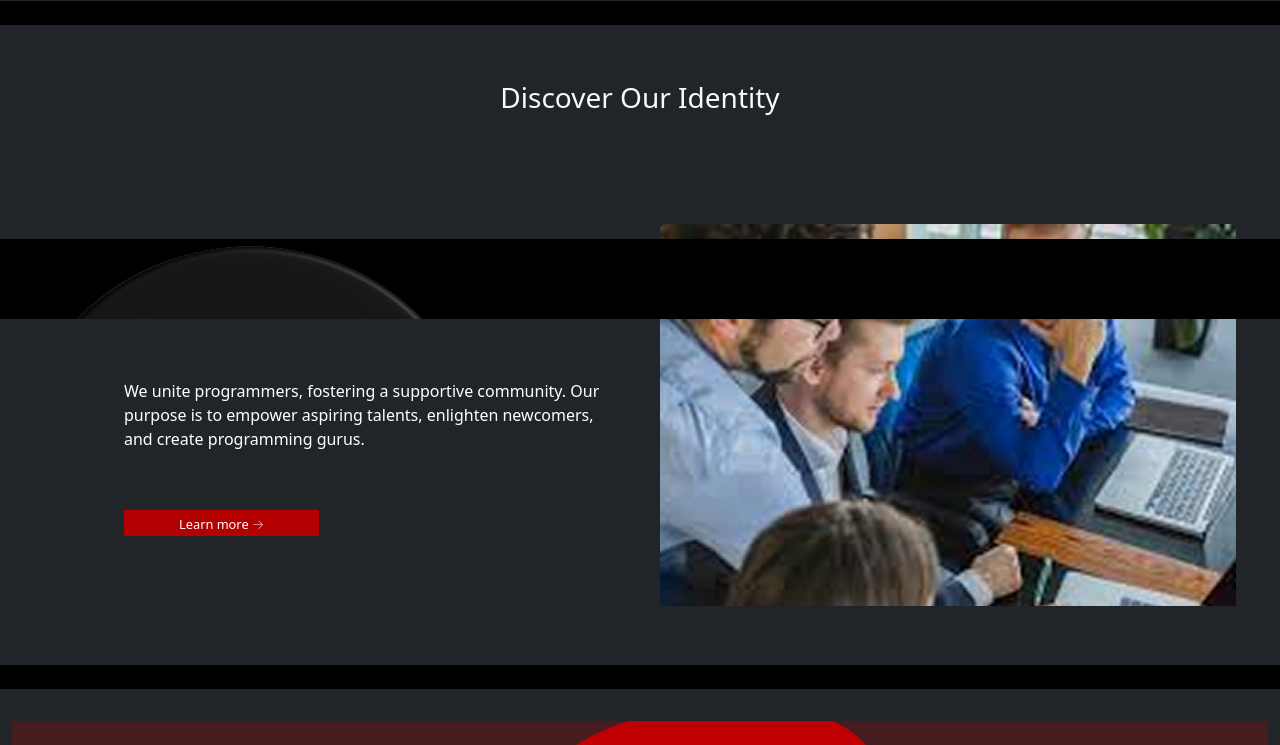
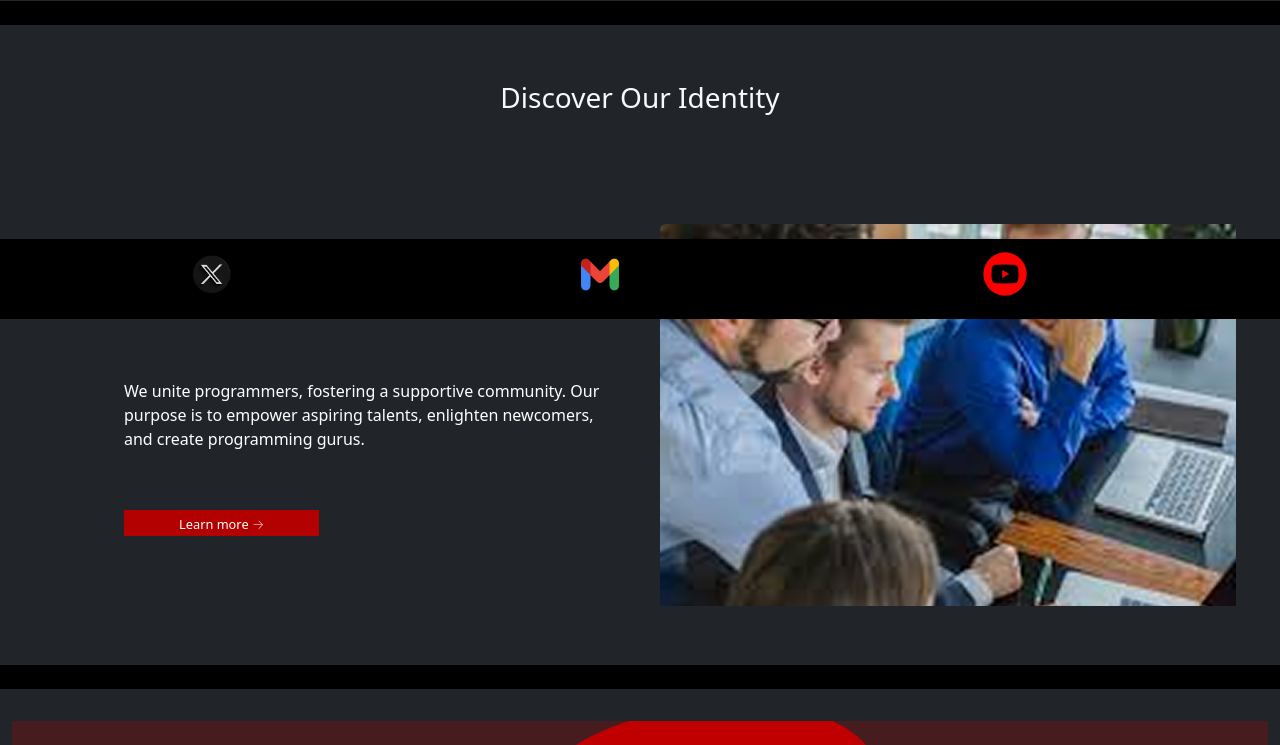
Before and after one commit to My-codeteam/CodeXio, a Django app: page / in a window 1280 px wide. Shown: the part 481-1226 px from the top of the page. Run offline with Django 4.2, Linux system fonts and the light colour scheme; parts of the project's set-up code (start-up, migrations or seed data) failed here and were passed over; some libraries are stand-ins or nearby versions.

Commit message:
Update index.css

```diff
--- a/codexio_main/static/codexio_main/index.css
+++ b/codexio_main/static/codexio_main/index.css
@@ -46,14 +46,17 @@ h1, h2, h3 , h4{
     padding-top: 2em;
 }
 .carousel-item img{
+    background: black;
+    overflow: hidden;
+    object-fit: cover;
     border: 1em solid transparent;
-    border-radius: 8em;
+    border-radius: 50%;
     width: 20%;
-    height: 23%;
-    -webkit-border-radius: 8em;
-    -moz-border-radius: 8em;
-    -ms-border-radius: 8em;
-    -o-border-radius: 8em;
+    height: 9%;
+    -webkit-border-radius: 50%;
+    -moz-border-radius: 50%;
+    -ms-border-radius: 50%;
+    -o-border-radius: 50%;
 }
 .carousel-inner{
     height: 20%;
@@ -173,21 +176,20 @@ svg{
     background: transparent;
 }
 .our-team{
-    margin-bottom: 3em;
+    margin-bottom: 3.5em;
 }
-.github{
+/* .github{
     height: 5em;
     width: 2em;
-}
+} */
 .footer-sec{
     z-index: 9;
     height: 10%;
-    width: 150em;
+    width: 100%;
     background: black;
-    display: block;
     position: fixed;
     bottom: 0;
-    margin-right: 2em;
+    overflow: hidden;
 }
 @media screen and (min-height: 900px){
     .col-md-7{
@@ -348,8 +350,8 @@ svg{
         padding-bottom: 46em;
     }
     .carousel-item img{
-        width: 31%;
-        height: 31%;
+        width: 35%;
+        height: 35%;
     }
 }
 @media screen and (max-width: 544px){
@@ -399,3 +401,33 @@ svg{
         margin-left: 2em;
     }
 }
+/* .instagram{
+    position: absolute;
+    display: block;
+    border-radius: 50px;
+    width: 20%;
+    height: 20%;
+    margin-left: 52%;
+    margin-bottom: 25%;
+    z-index: 10%;
+    position: fixed;
+} */
+
+.twitter img, .gmail img{
+    width: 10%;
+    height: 10%;
+}
+
+.social-container{
+    overflow: hidden;
+    display: flex;
+    justify-content: space-between;
+    align-items: center;
+    margin-left: 15%;
+    padding-bottom: 0.6em;
+    height: 100%;
+}
+.youtube img{
+    width: 23%;
+    height: 23%;
+}
```
